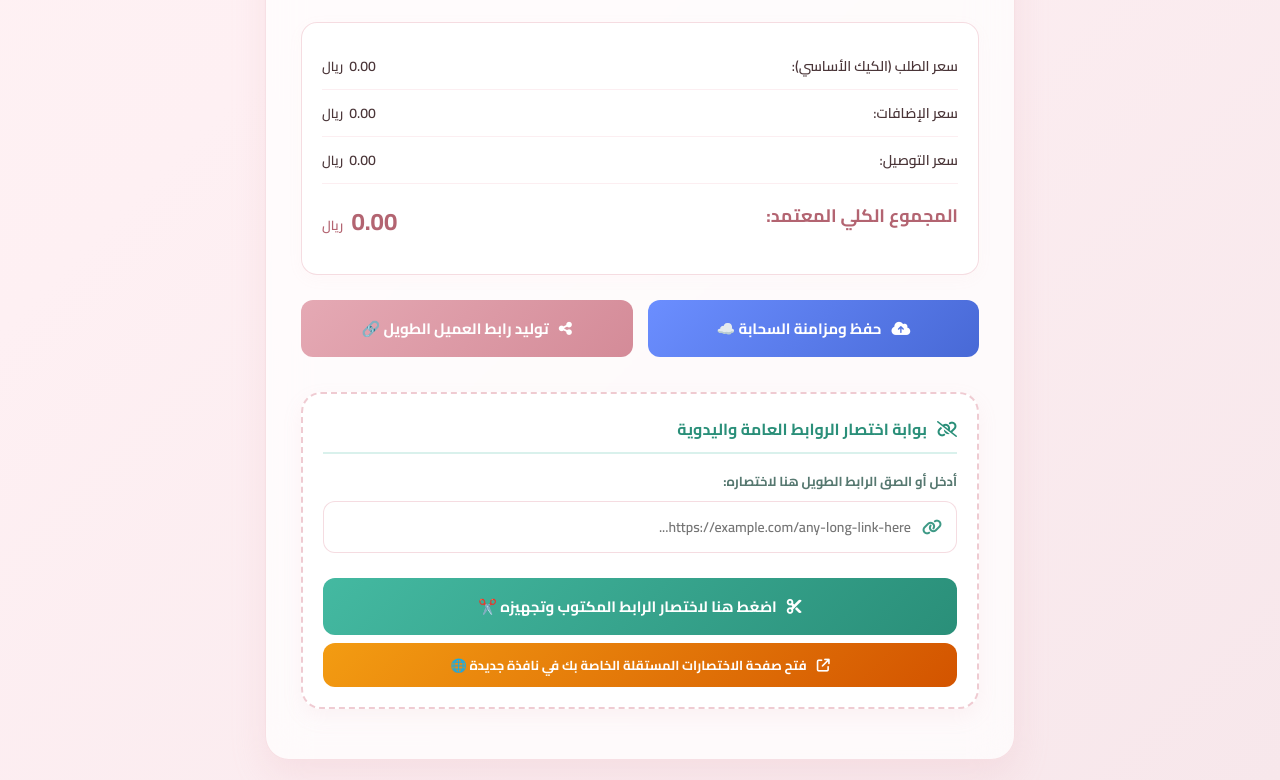
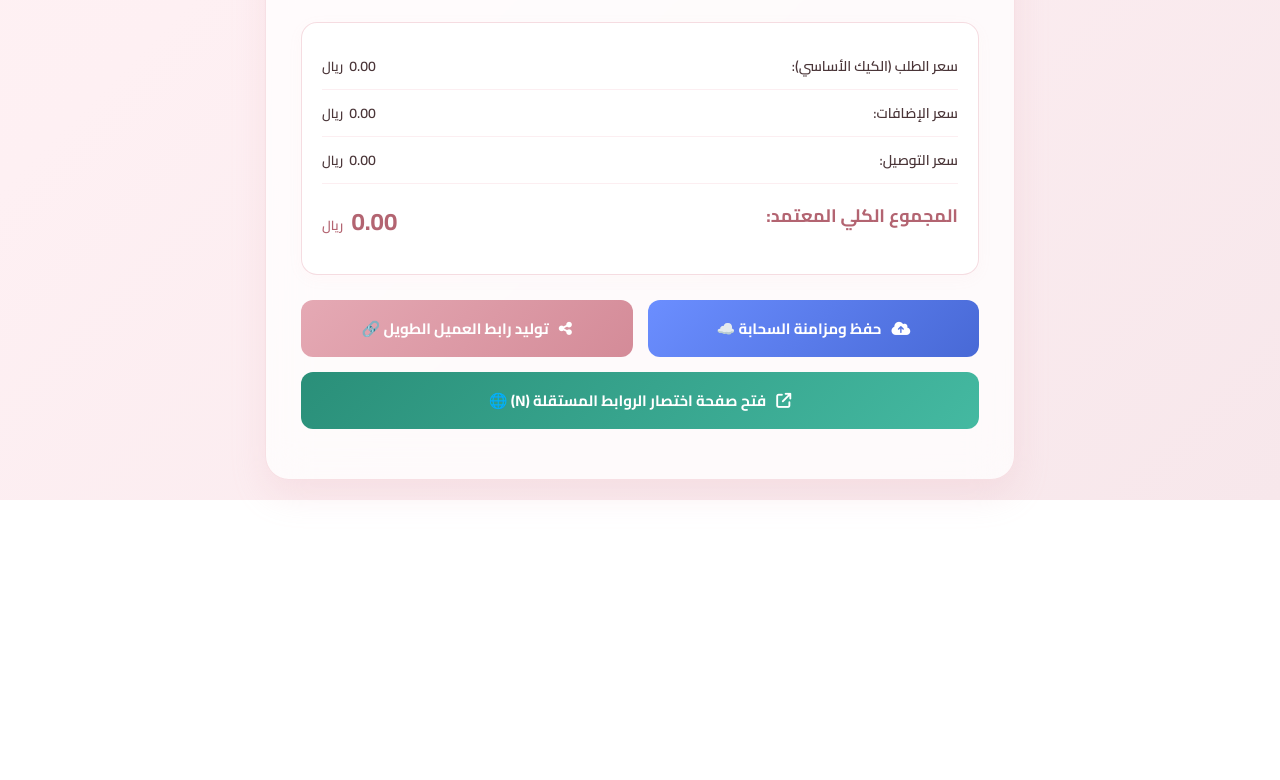
Before and after one commit to school1school2-stack/Kaik, a plain HTML site: page index.html in a window 1280 px wide. Shown: the part 1402-2182 px from the top of the page. After the commit the page ends 1902 px from the top, so only its background shows below. Drawn offline with Linux system fonts and the light colour scheme.

Commit message:
Remove unused comments and adjust styles

```diff
--- a/index.html
+++ b/index.html
@@ -4,7 +4,6 @@
     <meta charset="UTF-8">
     <meta name="viewport" content="width=device-width, initial-scale=1.0">
     <title>نظام إدارة ومزامنة طلبات الكيك الفاخر</title>
-    <!-- خطوط جوجل وفونت أوسم للأيقونات -->
     <link href="https://fonts.googleapis.com/css2?family=Cairo:wght@300;400;600;700&display=swap" rel="stylesheet">
     <link rel="stylesheet" href="https://cdnjs.cloudflare.com/ajax/libs/font-awesome/6.4.0/css/all.min.css">
 
@@ -328,14 +327,21 @@
 
         .price-val span { font-size: 13px; margin-right: 3px; font-weight: 600; }
 
+        /* تعديل توزيع لوحة التحكم في الأزرار السفلية لتكون متناسقة */
         .actions-grid {
             display: grid;
             grid-template-columns: 1fr 1fr;
             gap: 15px;
+            margin-top: 20px;
         }
 
-        @media (max-width: 500px) {
+        .btn-full-width {
+            grid-column: span 2;
+        }
+
+        @media (max-width: 550px) {
             .actions-grid { grid-template-columns: 1fr; }
+            .btn-full-width { grid-column: span 1; }
         }
 
         .btn-action {
@@ -355,30 +361,7 @@
 
         .btn-save-cloud { background: linear-gradient(135deg, #6b8eff 0%, #4869d6 100%); }
         .btn-share-link { background: var(--btn-gold); }
-
-        /* تنسيق صندوق الاختصار اليدوي السفلي */
-        .manual-shortener-box {
-            background: rgba(255, 255, 255, 0.9);
-            border: 2px dashed rgba(229, 169, 180, 0.6);
-            border-radius: 20px;
-            padding: 20px;
-            margin-top: 35px;
-            box-shadow: 0 8px 20px rgba(229, 169, 180, 0.1);
-        }
-
-        .btn-manual-short {
-            background: linear-gradient(135deg, #44b9a1 0%, #2a8f79 100%);
-            width: 100%;
-            margin-top: 10px;
-        }
-
-        .btn-open-page {
-            background: linear-gradient(135deg, #f39c12 0%, #d35400 100%);
-            width: 100%;
-            margin-top: 8px;
-            font-size: 13px;
-            padding: 10px;
-        }
+        .btn-open-shortener { background: linear-gradient(135deg, #2a8f79 0%, #44b9a1 100%); }
 
         #status-msg {
             text-align: center; margin-top: 15px; font-weight: 700; font-size: 14px; opacity: 0; transition: opacity 0.3s;
@@ -398,7 +381,6 @@
             <p id="pageSubtitle">نظام إدارة ومزامنة الطلبات السحابية</p>
         </header>
 
-        <!-- لوحة البحث السحابي -->
         <div class="search-section admin-only">
             <div class="section-title" style="margin-top: 0; border-bottom-color: rgba(229, 169, 180, 0.2);"><i class="fa-solid fa-cloud-magnifying-glass"></i> البحث السحابي واسترجاع الفواتير</div>
             <div class="search-box">
@@ -408,7 +390,6 @@
             <div class="search-results" id="searchResultsBox"></div>
         </div>
 
-        <!-- بيانات العميل والوقت -->
         <div class="section-title"><i class="fa-solid fa-user-tag"></i> بيانات العميل والوقت</div>
         <div class="grid-2">
             <div class="input-group">
@@ -444,7 +425,6 @@
             </div>
         </div>
 
-        <!-- آلية التسليم -->
         <div class="section-title"><i class="fa-solid fa-truck"></i> آلية التسليم</div>
         <div class="input-group">
             <label>نوع التسليم</label>
@@ -457,7 +437,6 @@
             </div>
         </div>
 
-        <!-- حقول التوصيل -->
         <div id="delivery-fields">
             <div class="grid-2">
                 <div class="input-group">
@@ -484,7 +463,6 @@
             </div>
         </div>
 
-        <!-- مواصفات الكيك -->
         <div class="section-title"><i class="fa-solid fa-cake-candles"></i> مواصفات وتفاصيل طلب الكيك</div>
 
         <div class="input-group">
@@ -503,7 +481,6 @@
             </div>
         </div>
 
-        <!-- زر العرض المريح -->
         <div class="input-group">
             <label id="btnLabel">مواصفات الفاتورة الفنية</label>
             <button class="btn-view-details" onclick="openDetailsModal()">
@@ -536,7 +513,6 @@
             </div>
         </div>
 
-        <!-- حسابات الفاتورة -->
         <div class="invoice-bill-box">
             <div class="bill-row">
                 <span>سعر الطلب (الكيك الأساسي):</span>
@@ -556,7 +532,6 @@
             </div>
         </div>
 
-        <!-- أزرار المزامنة والتوليد -->
         <div class="actions-grid admin-only">
             <button class="btn-action btn-save-cloud" onclick="saveOrderToCloud()">
                 <i class="fa-solid fa-cloud-arrow-up"></i> حفظ ومزامنة السحابة ☁️
@@ -564,34 +539,14 @@
             <button class="btn-action btn-share-link" onclick="generateLongInvoiceLink()">
                 <i class="fa-solid fa-share-nodes"></i> توليد رابط العميل الطويل 🔗
             </button>
-        </div>
-
-        <!-- 🔗 بوابة الاختصار اليدوية بالأسفل -->
-        <div class="manual-shortener-box admin-only">
-            <div class="section-title" style="margin-top:0; color:#2a8f79; border-bottom-color: rgba(68,185,161,0.2);">
-                <i class="fa-solid fa-link-slash"></i> بوابة اختصار الروابط العامة واليدوية
-            </div>
-            <div class="input-group">
-                <label style="color:#567870;">أدخل أو الصق الرابط الطويل هنا لاختصاره:</label>
-                <div class="input-wrapper">
-                    <i class="fa-solid fa-link" style="color:#2a8f79;"></i>
-                    <input type="text" id="manualLongUrlInput" placeholder="https://example.com/any-long-link-here...">
-                </div>
-            </div>
-            <button class="btn-action btn-manual-short" onclick="shortenLinkManually()">
-                <i class="fa-solid fa-scissors"></i> اضغط هنا لاختصار الرابط المكتوب وتجهيزه ✂️
-            </button>
-
-            <!-- زر احتياطي ذكي لفتح صفحة الاختصار الأصلية مباشرة لتجنب أي مشاكل بالفايربيس -->
-            <button class="btn-action btn-open-page" onclick="window.open('https://abonaoaf.github.io/N/', '_blank')">
-                <i class="fa-solid fa-arrow-up-right-from-square"></i> فتح صفحة الاختصارات المستقلة الخاصة بك في نافذة جديدة 🌐
+            <button class="btn-action btn-open-shortener btn-full-width" onclick="window.open('https://abonaoaf.github.io/N/', '_blank')">
+                <i class="fa-solid fa-arrow-up-right-from-square"></i> فتح صفحة اختصار الروابط المستقلة (N) 🌐
             </button>
         </div>
 
         <div id="status-msg"></div>
     </div>
 
-    <!-- نافذة المودال لعرض النص الطويل -->
     <div class="modal-overlay" id="detailsModal" onclick="closeDetailsModal()">
         <div class="modal-card" onclick="event.stopPropagation()">
             <div class="modal-header"><i class="fa-solid fa-birthday-cake"></i> تفاصيل ومواصفات الطلب بالكامل</div>
@@ -600,7 +555,6 @@
         </div>
     </div>
 
-    <!-- محرك السحابة Firebase بالتزامن واختصار الروابط -->
     <script type="module">
         import { initializeApp } from "https://www.gstatic.com/firebasejs/10.8.0/firebase-app.js";
         import { getFirestore, collection, doc, setDoc, getDocs } from "https://www.gstatic.com/firebasejs/10.8.0/firebase-firestore.js";
@@ -622,7 +576,6 @@
         window.searchCloudOrders = searchCloudOrders;
         window.loadSelectedOrder = loadSelectedOrder;
         window.generateLongInvoiceLink = generateLongInvoiceLink;
-        window.shortenLinkManually = shortenLinkManually;
 
         async function saveOrderToCloud() {
             const phone = document.getElementById('custPhone').value.trim();
@@ -745,45 +698,10 @@
             const originalLongUrl = window.location.origin + window.location.pathname + "?invoice=" + encodedData;
 
             navigator.clipboard.writeText(originalLongUrl).then(() => {
-                alert("🔗 تم توليد الرابط الطويل بنجاح ونسخه في الحافظة!\n\nيمكنك الآن لصقه في صندوق الاختصار بالأسفل إذا أردتِ تقصيره.");
+                alert("🔗 تم توليد الرابط الطويل بنجاح ونسخه في الحافظة تلقائياً!\n\nيمكنك الآن الضغط على الزر الأخضر بالأسفل للانتقال لصفحة الاختصار ولصقه هناك.");
             }).catch(() => {
                 prompt("انسخ الرابط الطويل من هنا:", originalLongUrl);
             });
-        }
-
-        // تم إصلاح الدالة لتكتب تماماً بنفس الطريقة المتوافقة والمجربة في صفحتك المستقلة
-        async function shortenLinkManually() {
-            const inputLink = document.getElementById('manualLongUrlInput').value.trim();
-
-            if (!inputLink) {
-                alert("⚠️ الرجاء لصق أو كتابة الرابط أولاً في الخانة المحددة!");
-                return;
-            }
-
-            // توليد معرف عشوائي مكون من 5 عناصر
-            const shortId = Math.random().toString(36).substring(2, 7);
-
-            try {
-                // تعديل هيكل البيانات ليطابق البنية البرمجية لسيستم الاختصار الخاص بك تماماً
-                await setDoc(doc(db, "urls", shortId), {
-                    url: inputLink,
-                    longUrl: inputLink,
-                    createdAt: new Date()
-                });
-
-                const finalShortUrl = "https://abonaoaf.github.io/N/?id=" + shortId;
-
-                navigator.clipboard.writeText(finalShortUrl).then(() => {
-                    alert("🚀 تم اختصار الرابط بنجاح!\n\nالرابط الجديد القصير:\n" + finalShortUrl + "\n\n(تم نسخه تلقائياً).");
-                    document.getElementById('manualLongUrlInput').value = "";
-                }).catch(() => {
-                    prompt("انسخ الرابط المختصر من هنا:", finalShortUrl);
-                });
-
-            } catch (error) {
-                console.error("خطأ في الاتصال بالفايربيس:", error);
-                alert("❌ تعذر الاختصار المباشر بسبب قيود الوصول السحابية. يمكنكِ استخدام الزر البرتقالي بالأسفل للاختصار الآمن والمضمون عبر صفحتك المستقلة مباشرة!");
-            }
         }
 
         function showStatus(text, color) {
@@ -795,7 +713,6 @@
         }
     </script>
 
-    <!-- العمليات التفاعلية الأساسية للفاتورة -->
     <script>
         function toggleDeliveryFields() {
             const type = document.getElementById('deliveryType').value;
@@ -848,34 +765,4 @@
                     document.getElementById('deliveryTime').value = data.dTime || "";
                     document.getElementById('deliveryType').value = data.delType || "pickup";
                     document.getElementById('deliveryPrice').value = data.delPrice || 0;
-                    document.getElementById('driverNum').value = data.driver || "";
-                    document.getElementById('driverTime').value = data.driverT || "";
-                    document.getElementById('cakePrice').value = data.cakeP || 0;
-                    document.getElementById('cakeDetails').value = data.details || "";
-                    document.getElementById('extraDetails').value = data.extDet || "";
-                    document.getElementById('extraPrice').value = data.extPrice || 0;
-                    document.getElementById('notes').value = data.notes || "";
-
-                    if(data.delType === 'delivery') {
-                        document.getElementById('delivery-fields').style.display = 'block';
-                    }
-
-                    calculateTotal();
-
-                    document.body.classList.add('view-only');
-                    document.getElementById('pageSubtitle').innerText = "الفاتورة الرقمية الرسمية المعتمدة للطلب";
-                    document.getElementById('btnLabel').innerText = "تفاصيل ومواصفات الكيك المتفق عليها";
-
-                    document.querySelectorAll('input, textarea, select').forEach(el => {
-                        el.readOnly = true;
-                        el.disabled = true;
-                    });
-
-                } catch (e) {
-                    console.error("خطأ فك ترميز الرابط:", e);
-                }
-            }
-        });
-    </script>
-</body>
-</html>
+                    document.getElementById('driverNum').value
```
